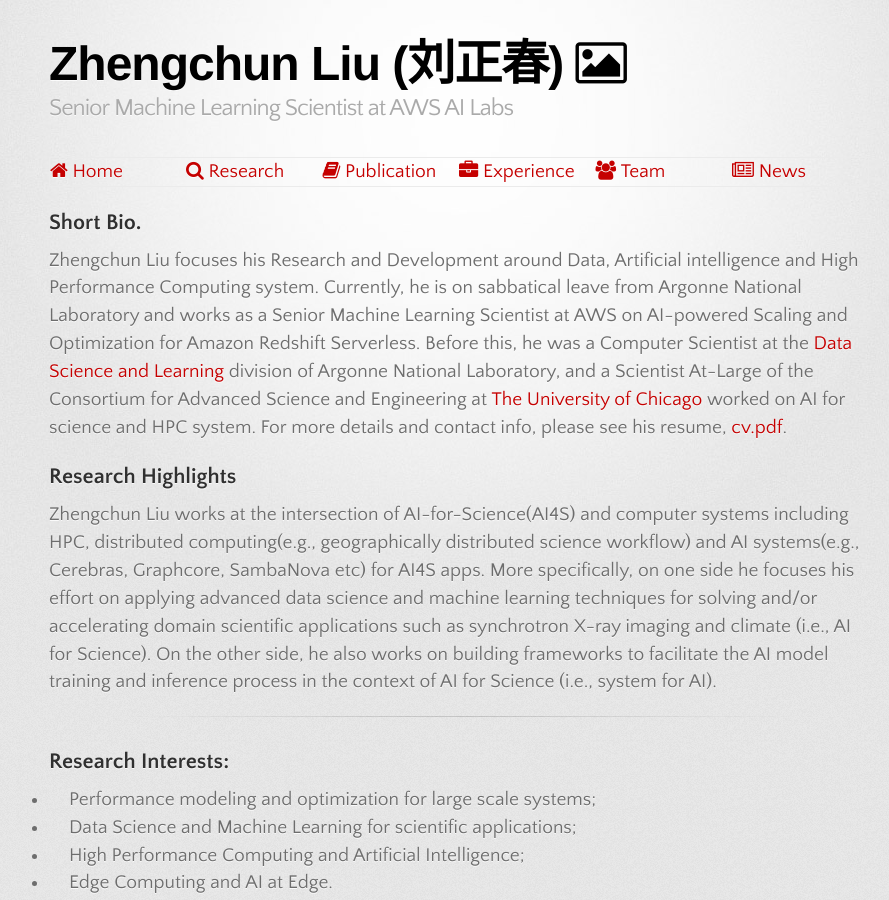
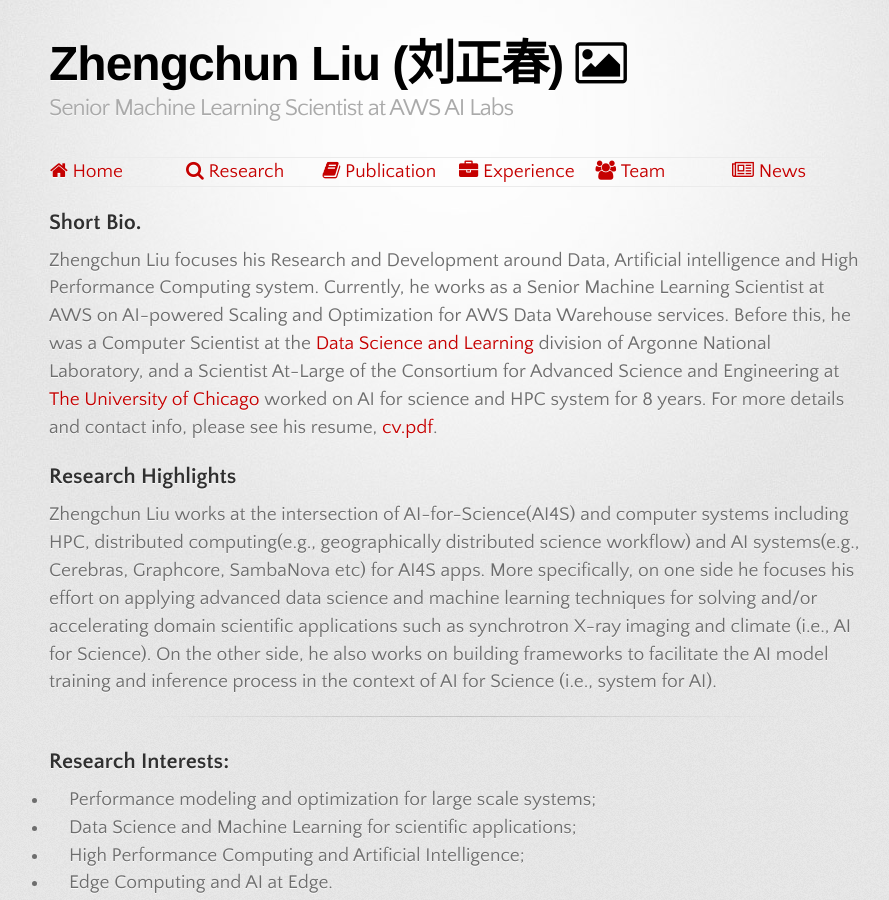
Before and after one commit to lzhengchun/lzhengchun.github.io, a Jekyll site: the page built from index.md, in a window 1280 px wide and 900 px high. Shown: the whole window, without its empty margins (181-1070 px from the left). Built offline with Jekyll 4.4.1, drawn with Linux system fonts in a browser that asks for light colours; some web fonts are replaced.

Commit message:
Update index.md

```diff
--- a/index.md
+++ b/index.md
@@ -6,8 +6,8 @@
 ## Short Bio.
 
 Zhengchun Liu focuses his Research and Development around Data, Artificial intelligence and High Performance Computing system.
-Currently, he is on sabbatical leave from Argonne National Laboratory and works as a Senior Machine Learning Scientist at AWS on AI-powered Scaling and Optimization for Amazon Redshift Serverless.
-Before this, he was a Computer Scientist at the [Data Science and Learning](http://www.anl.gov/dsl) division of Argonne National Laboratory, and a Scientist At-Large of the Consortium for Advanced Science and Engineering at [The University of Chicago](https://www.uchicago.edu/) worked on AI for science and HPC system.
+Currently, he works as a Senior Machine Learning Scientist at AWS on AI-powered Scaling and Optimization for AWS Data Warehouse services.
+Before this, he was a Computer Scientist at the [Data Science and Learning](http://www.anl.gov/dsl) division of Argonne National Laboratory, and a Scientist At-Large of the Consortium for Advanced Science and Engineering at [The University of Chicago](https://www.uchicago.edu/) worked on AI for science and HPC system for 8 years.
 For more details and contact info, please see his resume, <a href="file/Zhengchun_Liu_CV.pdf" target="_blank">cv.pdf</a>.
 
 ## Research Highlights
```
